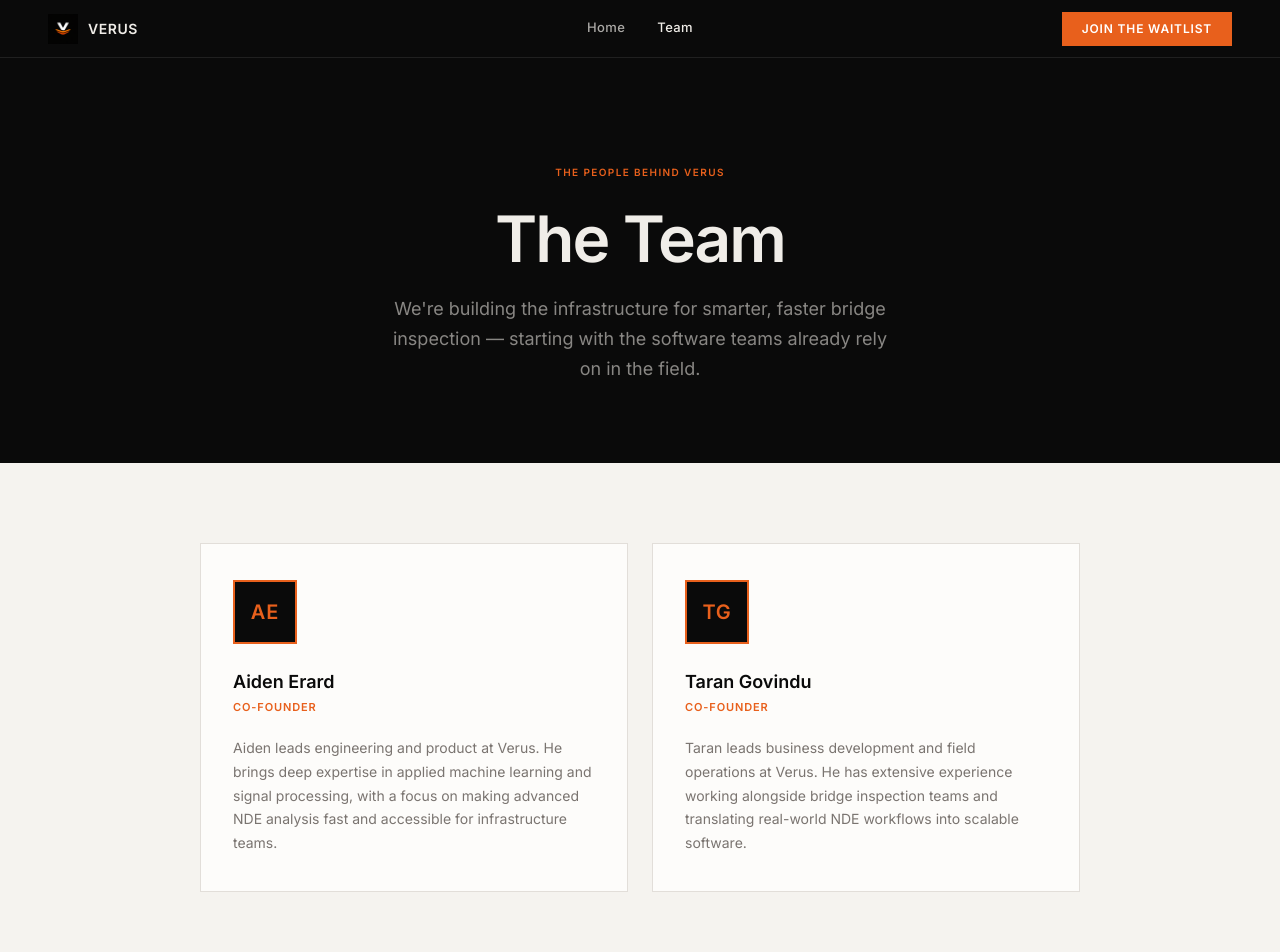
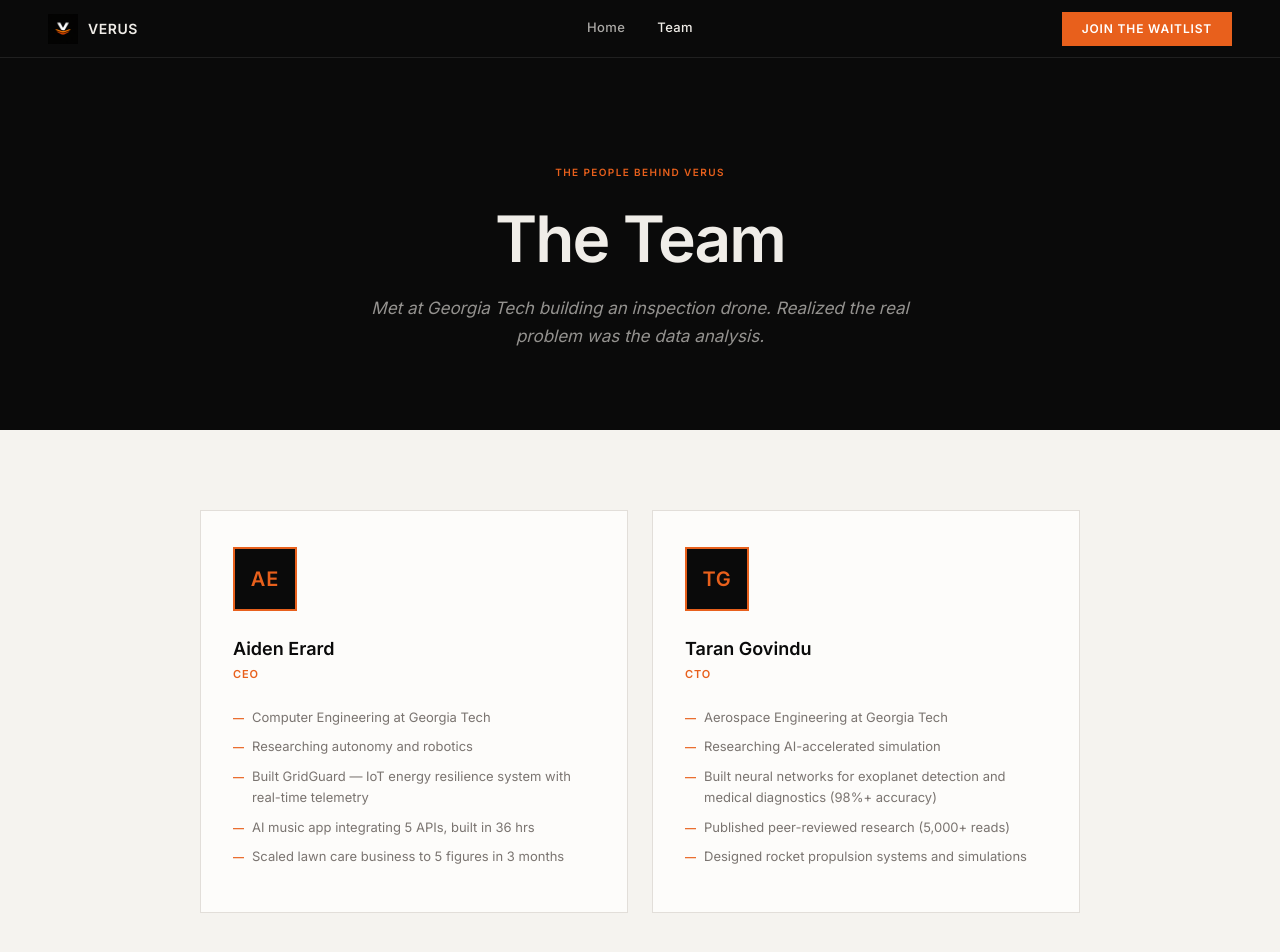
Before and after one commit to aidenerard/verus-newsletter, a React (Vite) app: page /team in a window 1280 px wide. Shown: the top 952 px of the page. Built offline with nearby package versions, Linux system fonts and the light colour scheme; no server answers.

Commit message:
Clear waitlist form placeholders; rewrite team page with real bios and titles
Co-Authored-By: Claude Sonnet 4.6 <noreply@anthropic.com>

```diff
--- a/src/app/pages/TeamPage.tsx
+++ b/src/app/pages/TeamPage.tsx
@@ -73,6 +73,23 @@ const PAGE_CSS = `
     opacity: 1;
     transform: translateY(0);
   }
+
+  .tm-bullet {
+    display: flex;
+    align-items: baseline;
+    gap: 8px;
+    font-size: 13px;
+    color: ${C.textGray};
+    line-height: 1.65;
+    margin-bottom: 8px;
+  }
+  .tm-bullet::before {
+    content: '—';
+    color: ${C.orange};
+    flex-shrink: 0;
+    font-weight: 700;
+    font-size: 11px;
+  }
 `;
 
 function useReveal(delay = 0) {
@@ -95,27 +112,38 @@ function useReveal(delay = 0) {
   return ref;
 }
 
-// ── Founder card ──────────────────────────────────────────────────────────────
-
 interface Founder {
   name: string;
   title: string;
-  bio: string;
   initials: string;
+  photo?: string;
+  bullets: string[];
 }
 
 const FOUNDERS: Founder[] = [
   {
     name: 'Aiden Erard',
-    title: 'Co-Founder',
+    title: 'CEO',
     initials: 'AE',
-    bio: 'Aiden leads engineering and product at Verus. He brings deep expertise in applied machine learning and signal processing, with a focus on making advanced NDE analysis fast and accessible for infrastructure teams.',
+    bullets: [
+      'Computer Engineering at Georgia Tech',
+      'Researching autonomy and robotics',
+      'Built GridGuard — IoT energy resilience system with real-time telemetry',
+      'AI music app integrating 5 APIs, built in 36 hrs',
+      'Scaled lawn care business to 5 figures in 3 months',
+    ],
   },
   {
     name: 'Taran Govindu',
-    title: 'Co-Founder',
+    title: 'CTO',
     initials: 'TG',
-    bio: 'Taran leads business development and field operations at Verus. He has extensive experience working alongside bridge inspection teams and translating real-world NDE workflows into scalable software.',
+    bullets: [
+      'Aerospace Engineering at Georgia Tech',
+      'Researching AI-accelerated simulation',
+      'Built neural networks for exoplanet detection and medical diagnostics (98%+ accuracy)',
+      'Published peer-reviewed research (5,000+ reads)',
+      'Designed rocket propulsion systems and simulations',
+    ],
   },
 ];
 
@@ -123,7 +151,21 @@ function FounderCard({ founder, delay }: { founder: Founder; delay: number }) {
   const ref = useReveal(delay);
   return (
     <div ref={ref} className="tm-reveal tm-card" style={{ padding: '36px 32px' }}>
-      {/* Avatar */}
+      {/* Avatar / Photo */}
+      {founder.photo ? (
+        <img
+          src={founder.photo}
+          alt={founder.name}
+          style={{
+            width: 80, height: 80,
+            objectFit: 'cover',
+            borderRadius: 4,
+            border: `2px solid ${C.orange}`,
+            marginBottom: 24,
+            display: 'block',
+          }}
+        />
+      ) : (
         <div style={{
           width: 64, height: 64,
           background: C.black,
@@ -135,28 +177,31 @@ function FounderCard({ founder, delay }: { founder: Founder; delay: number }) {
         }}>
           {founder.initials}
         </div>
+      )}
 
       <h3 style={{ margin: '0 0 4px', fontSize: 18, fontWeight: 700, color: C.black }}>
         {founder.name}
       </h3>
       <p style={{
-        margin: '0 0 20px', fontSize: 11, fontWeight: 700,
+        margin: '0 0 24px', fontSize: 11, fontWeight: 700,
         textTransform: 'uppercase', letterSpacing: '0.08em', color: C.orange,
       }}>
         {founder.title}
       </p>
-      <p style={{ margin: 0, fontSize: 14, color: C.textGray, lineHeight: 1.7 }}>
-        {founder.bio}
-      </p>
+
+      <div>
+        {founder.bullets.map((b, i) => (
+          <div key={i} className="tm-bullet">{b}</div>
+        ))}
+      </div>
     </div>
   );
 }
 
-// ── Page ──────────────────────────────────────────────────────────────────────
-
 export default function TeamPage() {
   const heroRef  = useReveal(0);
   const labelRef = useReveal(80);
+  const taglineRef = useReveal(160);
 
   return (
     <div style={{ fontFamily: 'Inter, -apple-system, BlinkMacSystemFont, sans-serif', overflowX: 'hidden' }}>
@@ -171,7 +216,6 @@ export default function TeamPage() {
         height: 58,
         display: 'flex', alignItems: 'center',
       }}>
-        {/* Logo — left */}
         <Link to="/" style={{ textDecoration: 'none', display: 'flex', alignItems: 'center', gap: 10, flexShrink: 0 }}>
           <img src="/verus-logo.png" alt="Verus"
             style={{ width: 30, height: 30, objectFit: 'contain', display: 'block' }} />
@@ -180,7 +224,6 @@ export default function TeamPage() {
           </span>
         </Link>
 
-        {/* Nav links — absolutely centered */}
         <div style={{
           position: 'absolute', left: '50%', top: '50%',
           transform: 'translate(-50%, -50%)',
@@ -190,7 +233,6 @@ export default function TeamPage() {
           <Link to="/team" className="tm-nav-link" style={{ color: '#F0EDE8' }}>Team</Link>
         </div>
 
-        {/* Auth — right */}
         <div style={{ marginLeft: 'auto', display: 'flex', alignItems: 'center', gap: 22, flexShrink: 0 }}>
           <Link to="/waitlist" className="tm-nav-signup">Join the Waitlist</Link>
         </div>
@@ -221,12 +263,15 @@ export default function TeamPage() {
           }}>
             The Team
           </h1>
+        </div>
+
+        <div ref={taglineRef} className="tm-reveal" style={{ transitionDelay: '160ms' }}>
           <p style={{
-            fontSize: 18, color: 'rgba(240,237,232,0.55)',
-            maxWidth: 520, margin: '0 auto',
-            lineHeight: 1.65,
+            fontSize: 17, color: 'rgba(240,237,232,0.6)',
+            maxWidth: 560, margin: '0 auto',
+            lineHeight: 1.65, fontStyle: 'italic',
           }}>
-            We're building the infrastructure for smarter, faster bridge inspection — starting with the software teams already rely on in the field.
+            Met at Georgia Tech building an inspection drone. Realized the real problem was the data analysis.
           </p>
         </div>
       </section>
--- a/src/app/pages/WaitlistPage.tsx
+++ b/src/app/pages/WaitlistPage.tsx
@@ -256,7 +256,7 @@ export default function WaitlistPage() {
                   <input
                     type="text"
                     className={`wl-input${fieldErrors.fullName ? ' error' : ''}`}
-                    placeholder="Jane Smith"
+                    placeholder=""
                     value={fullName}
                     onChange={e => { setFullName(e.target.value); setFieldErrors(p => ({ ...p, fullName: undefined })); }}
                   />
@@ -272,7 +272,7 @@ export default function WaitlistPage() {
                   <input
                     type="email"
                     className={`wl-input${fieldErrors.email ? ' error' : ''}`}
-                    placeholder="jane@company.com"
+                    placeholder=""
                     value={email}
                     onChange={e => { setEmail(e.target.value); setFieldErrors(p => ({ ...p, email: undefined })); }}
                   />
@@ -288,7 +288,7 @@ export default function WaitlistPage() {
                   <input
                     type="text"
                     className="wl-input"
-                    placeholder="Acme Infrastructure"
+                    placeholder=""
                     value={company}
                     onChange={e => setCompany(e.target.value)}
                   />
```
Lines whose indentation alone changed are shown as unchanged.
